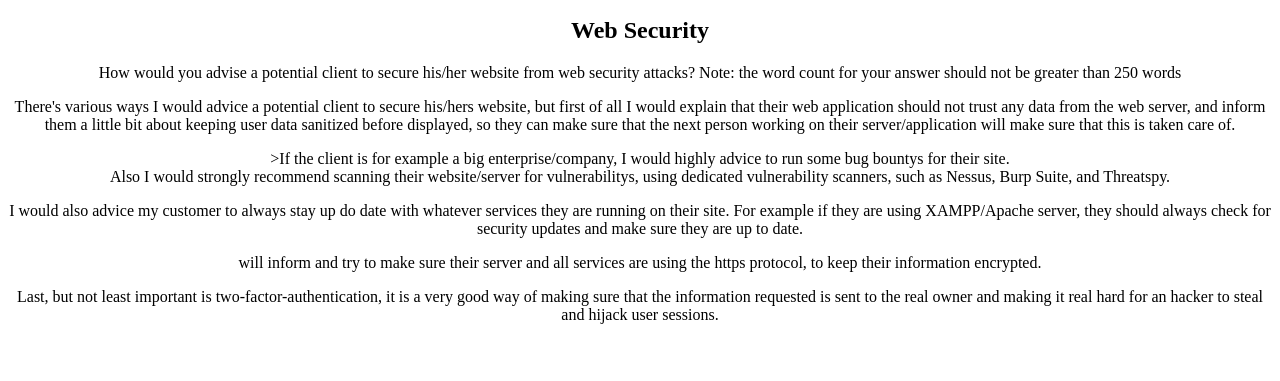
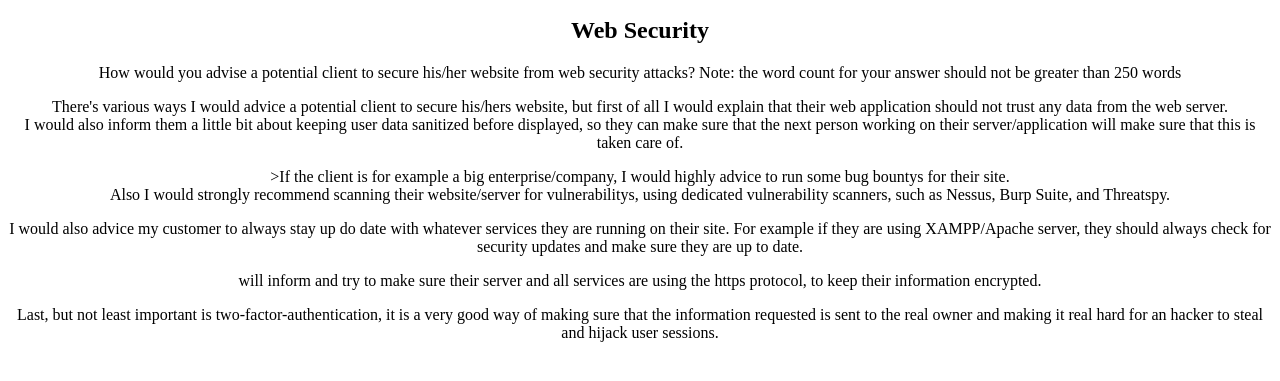
Before and after one commit to Noroff-FEU-Assignments/cross-course-project-slerbakk, a plain HTML site: page index.html in a window 1280 px wide. Shown: the part 101-482 px from the top of the page. Drawn offline with Linux system fonts and the light colour scheme.

Commit message:
Update index.html

```diff
--- a/index.html
+++ b/index.html
@@ -9,7 +9,8 @@
     <p>Welcome to my first website.</p>
     <h2>Web Security</h2>
     <p id="web-security-question">How would you advise a potential client to secure his/her website from web security attacks? Note: the word count for your answer should not be greater than 250 words</p>
-    <p id="web-security-answer">There's various ways I would advice a potential client to secure his/hers website, but first of all I would explain that their web application should not trust any data from the web server, and inform them a little bit about keeping user data sanitized before displayed, so they can make sure that the next person working on their server/application will make sure that this is taken care of.
+    <p id="web-security-answer">There's various ways I would advice a potential client to secure his/hers website, but first of all I would explain that their web application should not trust any data from the web server.
+        <br>I would also inform them a little bit about keeping user data sanitized before displayed, so they can make sure that the next person working on their server/application will make sure that this is taken care of.
 
         <p>>If the client is for example a big enterprise/company, I would highly advice to run some bug bountys for their site.
         <br>Also I would strongly recommend scanning their website/server for vulnerabilitys, using dedicated vulnerability scanners, such as Nessus, Burp Suite, and Threatspy.
```
